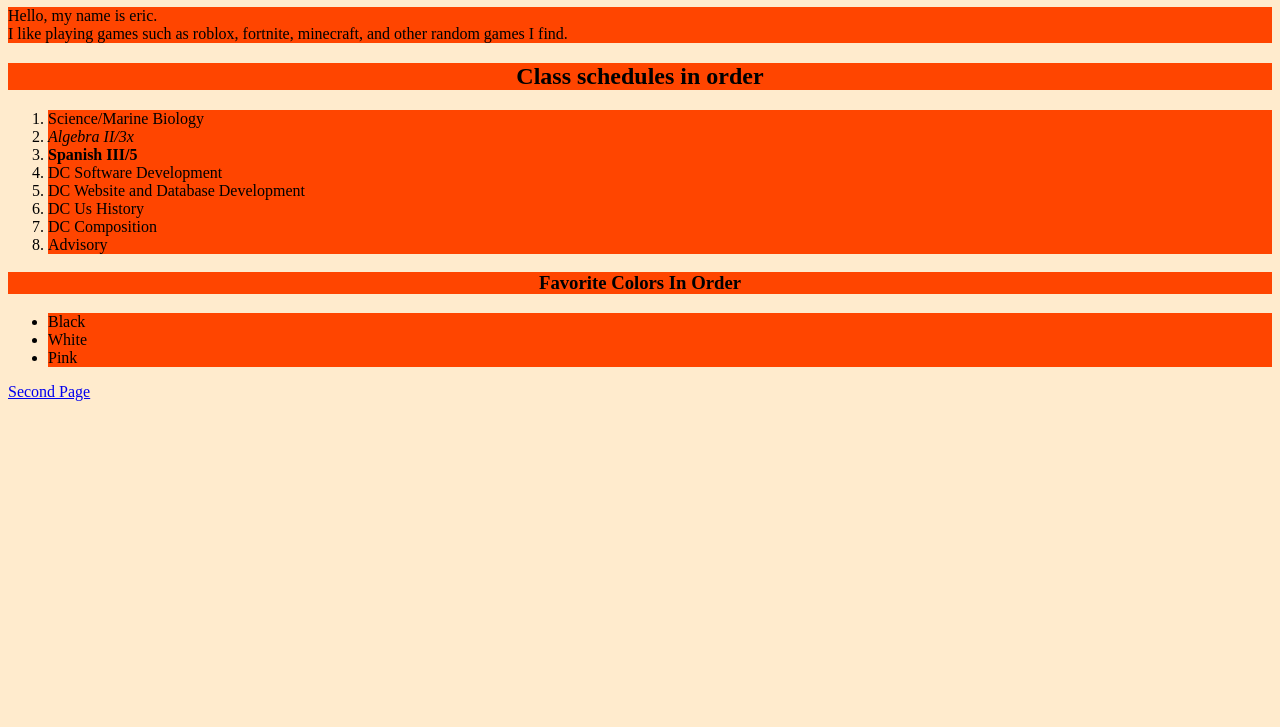
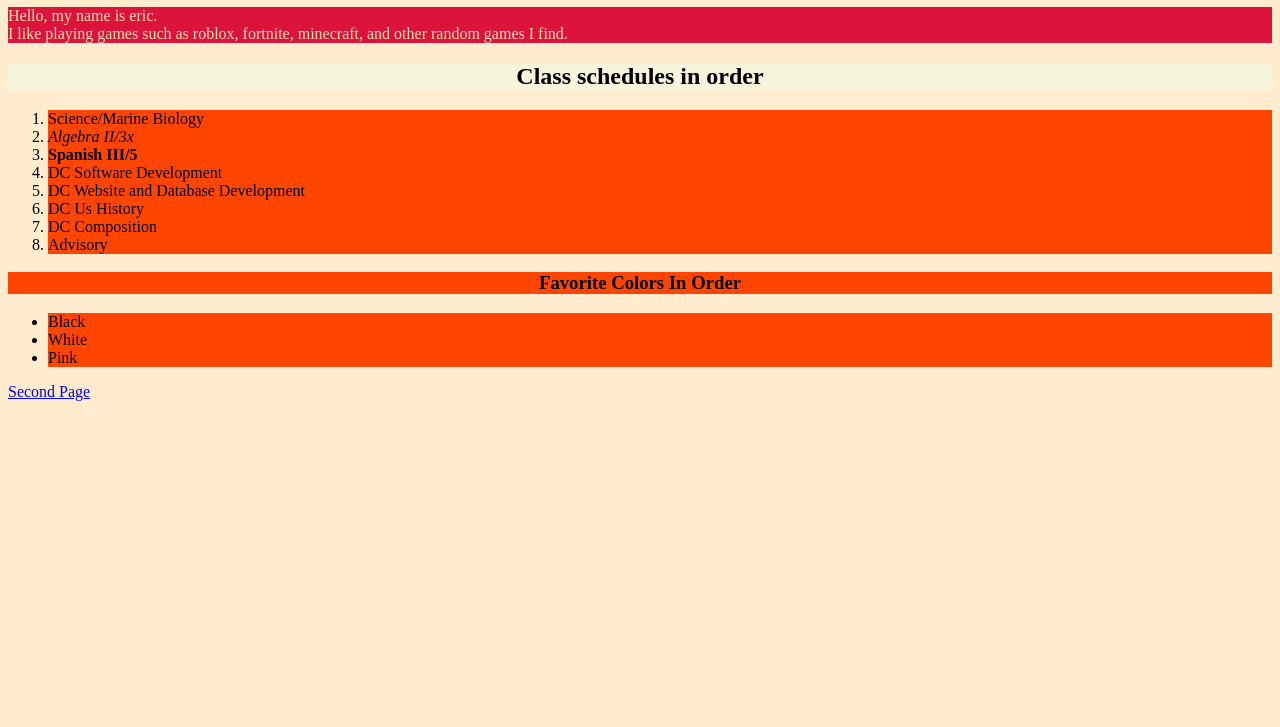
Before and after one commit to xylkbb/MyFirstWebpageAssignment, a plain HTML site: page index.html in a window 1280 px wide. Shown: the part 73-800 px from the top of the page. Drawn offline with Linux system fonts and the light colour scheme.

Commit message:
Added id and classes

```diff
--- a/anotherFolder/styles2.css
+++ b/anotherFolder/styles2.css
@@ -6,3 +6,12 @@ p {
 body {
     background-color: blanchedalmond;
 }
+
+#schedule{
+    background-color: beige;
+
+}
+.main-text{
+    background: crimson;
+    color: wheat;
+}
--- a/index.html
+++ b/index.html
@@ -8,12 +8,13 @@
 <body>
 
     <h1> All about me</h1>
-    <p> Hello, my name is eric. <br>  I like playing games such as roblox, fortnite, minecraft, and other random games I find.</p>
+    <p class="main-text">  Hello, my name is eric.
+        <br>  I like playing games such as roblox, fortnite, minecraft, and other random games I find.</p>
     <!-- very awesome comment:-->
 
 
 
-    <h2>Class schedules in order</h2>
+    <h2 id="schedule">Class schedules in order</h2>
     <ol>
         <li>Science/Marine Biology</li>
         <li><em>Algebra II/3x</em></li>
--- a/styles.css
+++ b/styles.css
@@ -24,3 +24,12 @@ li {
 body {
     background-color: blanchedalmond;
 }
+
+#schedule{
+    background-color: beige;
+
+}
+.main-text{
+    background: crimson;
+    color: wheat;
+}
```
Also changed, not shown: anotherFolder/Second.html (+2 -2 lines).
